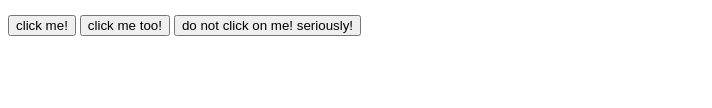
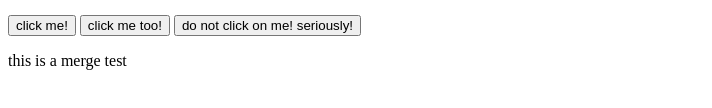
Before and after one commit to lazyninja4ever/secondTest, a plain HTML site: page index.html in a window 1280 px wide. Shown: the part 190-298 px from the top of the page, without its empty margins (0-712 px from the left). Drawn offline with Linux system fonts and the light colour scheme.

Commit message:
Update index.html
merge test

```diff
--- a/index.html
+++ b/index.html
@@ -12,5 +12,7 @@
 	<button>click me!</button>
 	<button>click me too!</button>
 	<button>do not click on me! seriously!</button>
+
+	<p>this is a merge test</p>
 </body>
 </html>
```
